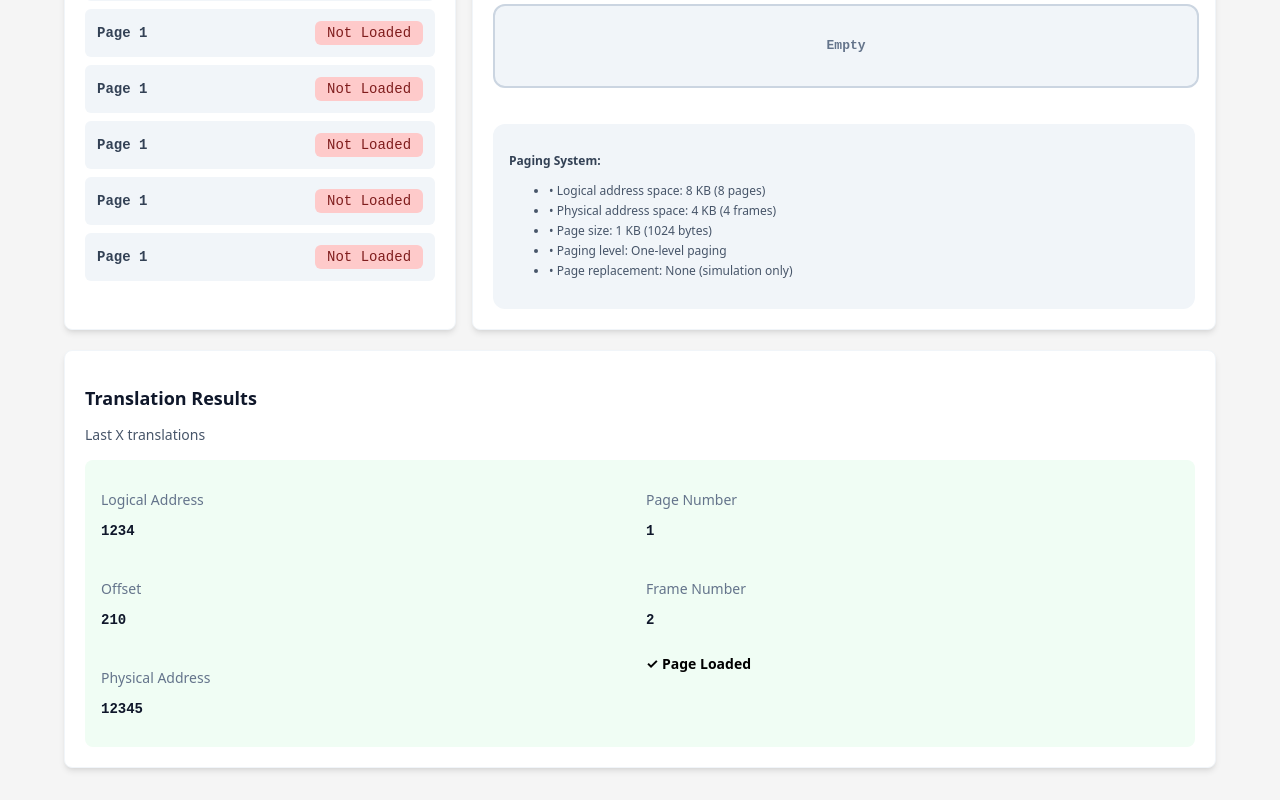
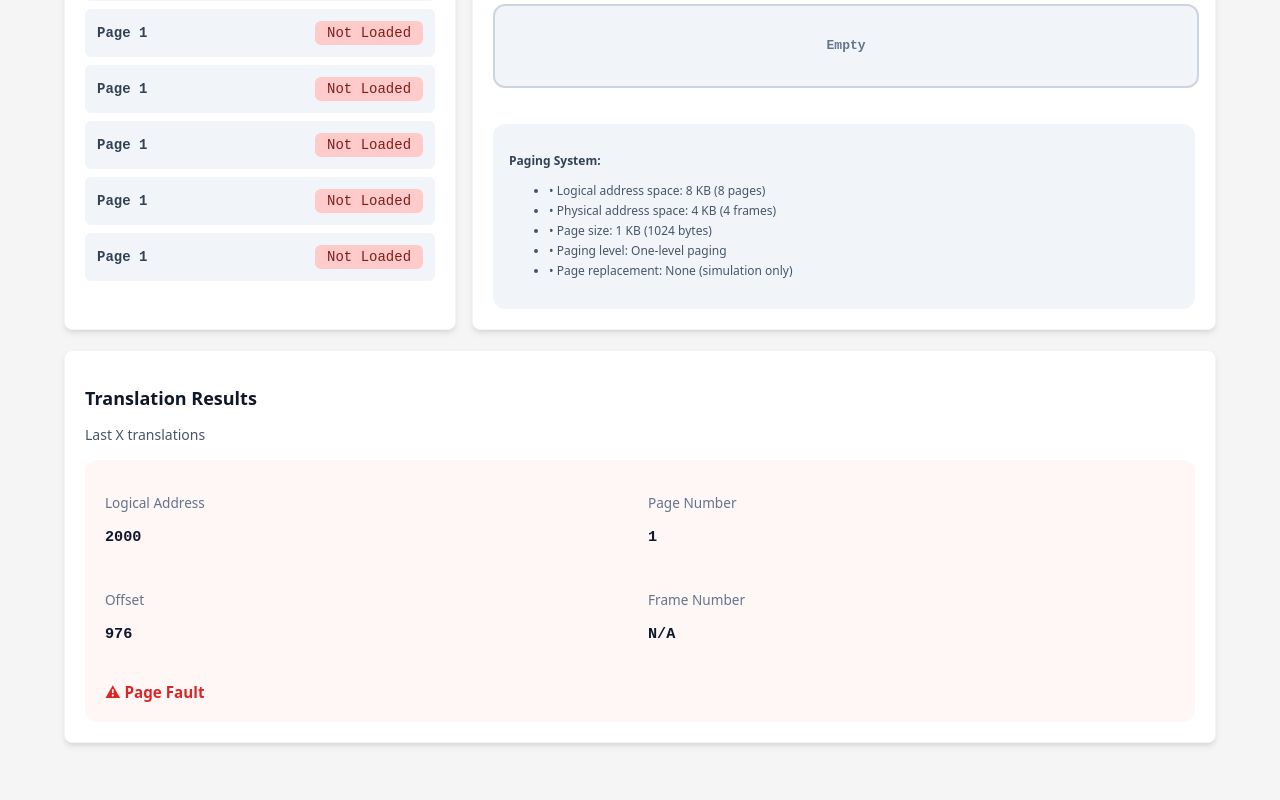
Before and after one commit to TharinduNilan/Memory-Simulation-, a React (Vite) app: page / in a window 1280 px wide. Shown: the part 910-1710 px from the top of the page. After the commit the page ends 1685 px from the top, so only its background shows below. Built offline with nearby package versions, Linux system fonts and the light colour scheme.

Commit message:
modified:   src/App.scss 	modified:   src/components/Memory Simulation/MemorySimulation.scss 	modified:   src/components/Page Section/PageSection.scss 	modified:   src/components/Result Section/ResultSection.jsx 	modified:   src/components/Result Section/ResultSection.scss

```diff
--- a/src/App.scss
+++ b/src/App.scss
@@ -35,11 +35,6 @@
         0 4px 6px -1px rgba(0, 0, 0, 0.1),
         0 2px 4px -2px rgba(0, 0, 0, 0.06);
 
-      .dark & {
-        background: #0f172a;
-        border-color: #020617;
-      }
-
       .card-header {
         margin-bottom: 1rem;
 
@@ -48,19 +43,11 @@
           font-weight: 600;
           margin-bottom: 0.25rem;
           color: #0f172a;
-
-          .dark & {
-            color: #fff;
-          }
         }
 
         .card-description {
           font-size: 0.875rem;
           color: #475569;
-
-          .dark & {
-            color: #94a3b8;
-          }
         }
       }
 
@@ -89,12 +76,6 @@
             outline: none;
             border-color: gray;
             box-shadow: 0 0 0 2px rgba(gray, 0.5);
-          }
-
-          .dark & {
-            background: #020617;
-            border-color: #0f172a;
-            color: #fff;
           }
         }
 
--- a/src/components/Memory Simulation/MemorySimulation.scss
+++ b/src/components/Memory Simulation/MemorySimulation.scss
@@ -10,11 +10,6 @@
       0 4px 6px -1px rgba(0, 0, 0, 0.1),
       0 2px 4px -2px rgba(0, 0, 0, 0.06);
 
-    .dark & {
-      background: #0f172a;
-      border-color: #020617;
-    }
-
     /* ------------------------------
        HEADER
     ------------------------------ */
@@ -25,19 +20,11 @@
         font-size: 1.125rem;
         font-weight: 600;
         color: #0f172a;
-
-        .dark & {
-          color: #fff;
-        }
       }
 
       .description {
         font-size: 0.875rem;
         color: #475569;
-
-        .dark & {
-          color: #94a3b8;
-        }
       }
     }
 
@@ -67,19 +54,11 @@
       .frame-number {
         font-weight: 600;
         color: #334155;
-
-        .dark & {
-          color: #cbd5e1;
-        }
       }
 
       .frame-range {
         font-size: 0.75rem;
         color: #64748b;
-
-        .dark & {
-          color: #94a3b8;
-        }
       }
     }
 
@@ -102,24 +81,12 @@
         background: #dbeafe;
         border-color: #60a5fa;
         color: #1e3a8a;
-
-        .dark & {
-          background: #0f172a;
-          border-color: #1e40af;
-          color: #c7d2fe;
-        }
       }
 
       &.empty {
         background: #f1f5f9;
         border-color: #cbd5e1;
         color: #64748b;
-
-        .dark & {
-          background: #1e293b;
-          border-color: #475569;
-          color: #94a3b8;
-        }
       }
     }
 
@@ -133,26 +100,14 @@
       background: #f1f5f9;
       font-size: 0.75rem;
 
-      .dark & {
-        background: #1e293b;
-      }
-
       .legend-title {
         font-weight: 600;
         color: #334155;
-
-        .dark & {
-          color: #cbd5e1;
-        }
       }
 
       .legend-list {
         margin-top: 0.5rem;
         color: #475569;
-
-        .dark & {
-          color: #94a3b8;
-        }
 
         li {
           line-height: 1.25rem;
--- a/src/components/Page Section/PageSection.scss
+++ b/src/components/Page Section/PageSection.scss
@@ -16,28 +16,15 @@
       0 4px 6px -1px rgba(0, 0, 0, 0.1),
       0 2px 4px -2px rgba(0, 0, 0, 0.06);
 
-    .dark & {
-      background: #0f172a;
-      border-color: #020617;
-    }
-
     .title {
       font-size: 1.125rem;
       font-weight: 600;
       color: #0f172a;
-
-      .dark & {
-        color: #fff;
-      }
     }
 
     .description {
       font-size: 0.875rem;
       color: #475569;
-
-      .dark & {
-        color: #94a3b8;
-      }
     }
   }
 
@@ -62,19 +49,11 @@
 
       .label {
         color: #475569;
-
-        .dark & {
-          color: #94a3b8;
-        }
       }
 
       .value {
         font-weight: 600;
         color: #0f172a;
-
-        .dark & {
-          color: #fff;
-        }
       }
     }
   }
@@ -83,6 +62,12 @@
      PAGE TABLE CARD
   ------------------------------------------------------ */
   .page-table-card {
+    background: #fff;
+    border: 1px solid #f1f5f9;
+        box-shadow:
+      0 4px 6px -1px rgba(0, 0, 0, 0.1),
+      0 2px 4px -2px rgba(0, 0, 0, 0.06);
+
     .page-table-header {
       margin-bottom: 0.75rem;
     }
@@ -102,18 +87,10 @@
       background: #f1f5f9;
       font-size: 0.875rem;
 
-      .dark & {
-        background: #1e293b;
-      }
-
       .page-label {
         font-family: monospace;
         font-weight: 600;
         color: #334155;
-
-        .dark & {
-          color: #cbd5e1;
-        }
       }
 
       .frame-tag {
@@ -125,21 +102,11 @@
         &.loaded {
           background: #bbf7d0;
           color: #065f46;
-
-          .dark & {
-            background: #064e3b;
-            color: #d1fae5;
-          }
         }
 
         &.not-loaded {
           background: #fecaca;
           color: #7f1d1d;
-
-          .dark & {
-            background: #7f1d1d;
-            color: #fecaca;
-          }
         }
       }
     }
--- a/src/components/Result Section/ResultSection.jsx
+++ b/src/components/Result Section/ResultSection.jsx
@@ -13,11 +13,11 @@ export default function ResultSection() {
           No translations yet. Enter a logical address to begin.
         </p> */}
 
-        <div className="translation-item loaded">
+        <div className={`translation-item fault`}>
           <div className="translation-grid">
             <div className="grid-field">
               <p className="label">Logical Address</p>
-              <p className="value">1234</p>
+              <p className="value">2000</p>
             </div>
 
             <div className="grid-field">
@@ -27,20 +27,15 @@ export default function ResultSection() {
 
             <div className="grid-field">
               <p className="label">Offset</p>
-              <p className="value">210</p>
+              <p className="value">976</p>
             </div>
 
             <div className="grid-field">
               <p className="label">Frame Number</p>
-              <p className="value">2</p>
+              <p className="value">N/A</p>
             </div>
 
-            <div className="grid-field">
-              <p className="label">Physical Address</p>
-              <p className="value">12345</p>
-            </div>
-
-            <div className="status">✓ Page Loaded</div>
+            <div className="status fault">⚠ Page Fault</div>
           </div>
         </div>
       </div>
--- a/src/components/Result Section/ResultSection.scss
+++ b/src/components/Result Section/ResultSection.scss
@@ -7,11 +7,6 @@
   box-shadow: 0 4px 6px -1px rgba(0, 0, 0, 0.1),
     0 2px 4px -2px rgba(0, 0, 0, 0.06);
 
-  .dark & {
-    background: #0f172a;
-    border-color: #020617;
-  }
-
   .card-header {
     margin-bottom: 1rem;
 
@@ -19,19 +14,11 @@
       font-size: 1.125rem;
       font-weight: 600;
       color: #0f172a;
-
-      .dark & {
-        color: #ffffff;
-      }
     }
 
     .description {
       font-size: 0.875rem;
       color: #475569;
-
-      .dark & {
-        color: #94a3b8;
-      }
     }
   }
 
@@ -46,10 +33,6 @@
     padding: 1.5rem 0;
     font-size: 0.875rem;
     color: #64748b;
-
-    .dark & {
-      color: #94a3b8;
-    }
   }
 
   .translation-list {
@@ -59,75 +42,56 @@
   }
 
   .translation-item {
-    padding: 1rem;
+    padding: 1.25rem;
     border-left-width: 4px;
-    border-radius: 0.5rem;
+    border-radius: 0.75rem;
 
     &.loaded {
       border-left-color: #22c55e;
       background: #f0fdf4;
-
-      .dark & {
-        background: #052e16;
-      }
     }
 
     &.fault {
       border-left-color: #ef4444;
-      background: #fef2f2;
-
-      .dark & {
-        background: #450a0a;
-      }
-    }
+      background: #fff6f6; // softer than your previous #fef2f2
     }
 
     .translation-grid {
       display: grid;
-    grid-template-columns: repeat(2, minmax(0, 1fr));
-    gap: 0.75rem;
-    font-size: 0.875rem;
-  }
+      grid-template-columns: repeat(2, 1fr);
+      gap: 1rem;
+      font-size: 0.95rem;
 
       .grid-field {
         .label {
-      font-size: 0.875rem;
+          font-size: 0.85rem;
           color: #64748b;
-
-      .dark & {
-        color: #94a3b8;
-      }
+          margin-bottom: 2px;
         }
 
         .value {
           font-family: monospace;
           font-weight: 700;
           color: #0f172a;
-
-      .dark & {
-        color: #ffffff;
-      }
         }
       }
 
       .status {
+        grid-column: 1 / -1;
+        margin-top: 0.5rem;
         font-weight: 700;
-    font-size: 0.875rem;
+        display: flex;
+        align-items: center;
+        gap: 6px;
 
         &.loaded {
           color: #16a34a;
-
-      .dark & {
-        color: #4ade80;
-      }
         }
 
         &.fault {
           color: #dc2626;
-
-      .dark & {
-        color: #f87171;
         }
       }
     }
   }
+}
```
Lines whose indentation alone changed are shown as unchanged.
